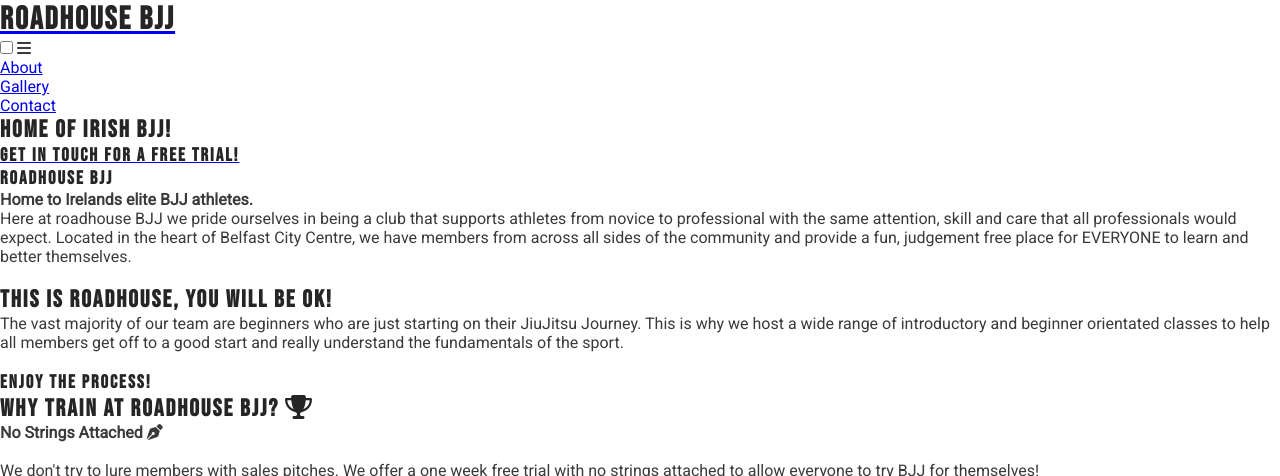
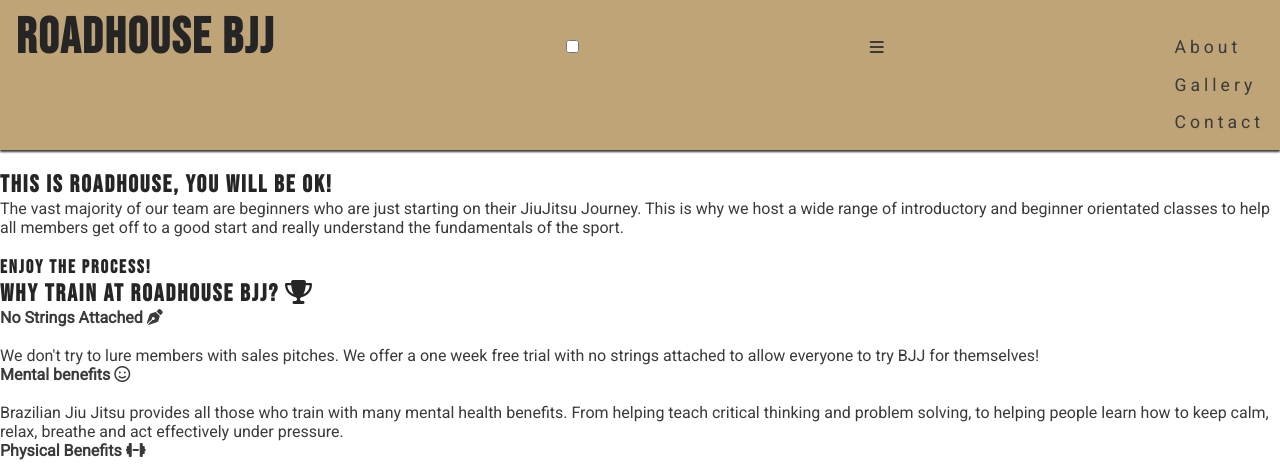
Before and after one commit to Mickjitsu/roadhouse_BJJ, a plain HTML site: page index.html in a window 1280 px wide. Shown: the top 476 px of the page. Drawn offline with Linux system fonts and the light colour scheme.

Commit message:
Header styles added

```diff
--- a/assets/css/style.css
+++ b/assets/css/style.css
@@ -29,3 +29,51 @@ h3 {
 .hidden-heading{
     display:none;
 }
+
+/*header*/
+
+header {
+    background-color: #BEA477;
+    padding: 0 1rem;
+    position: fixed;
+    z-index: 99;
+    width: 100%;
+    box-shadow: 0 2px 2px #3a3a3a;
+    display: flex;
+    justify-content: space-between;
+    align-items: baseline;
+    /*code above allowing for the header background colour to be added with flex display
+    , z index and box shadow. Fixed position allows it to always be visible on page*/
+}
+
+header a{
+    text-decoration:none;
+    color:inherit;
+    font-size: 100%;
+    padding-top: 3px;
+}
+
+.menu {
+    font-size: 110%;
+    letter-spacing: 4px;
+    list-style-type: none;
+}
+
+
+.menu>li {
+    margin-bottom: 1em;
+}
+
+.active {
+    border-bottom: 1px solid #3a3a3a;
+}
+
+main{
+    flex: 1 0 auto; /*makes main element take up any surplus space to push footer down*/
+
+}
+
+.logo{
+    font-size: 50px;
+    padding-top:5px;
+}
```
